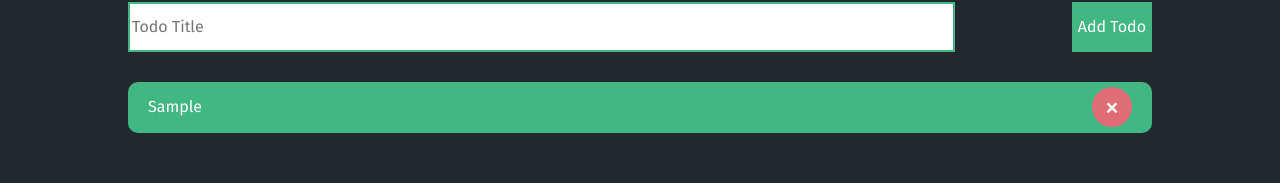
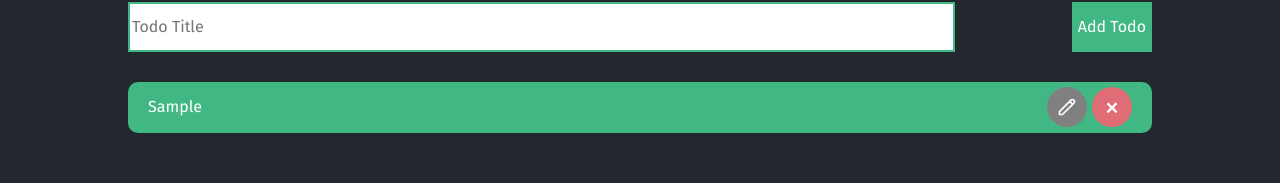
Before and after one commit to ferranm99/vue-course, a Vue app in the folder todo/: page / in a window 1280 px wide. Both pictures are taken after typing "Sample" into the empty fields and a click on the button "Add Todo". Shown: the part 111-294 px from the top of the page. Built offline with nearby package versions, Linux system fonts and the light colour scheme.

Commit message:
btn component + sync Sarosi

```diff
--- a/todo/src/App.vue
+++ b/todo/src/App.vue
@@ -1,46 +1,64 @@
 <template>
   <Navbar />
+
   <main class="container">
-    <Alert :show="showAlert" text="You need to type something first!" type="warning" @close="showAlert = false" />
+    <Alert
+    message="Todo title is required"
+    :show="showAlert"
+    @close="showAlert = false" />
+
     <section>
-      <AddTodoForm @submit="passTodo" />
+      <AddTodoForm @submit="addTodo" />
     </section>
-    <TodosList ref="todos" />
+
     <section>
-
+      <Todo
+      v-for="todo in todos"
+      :key="todo.id"
+      :title="todo.title"
+      @remove="removeTodo(todo.id)" />
     </section>
   </main>
 </template>
 
 <script>
-import AddTodoForm from './components/AddTodoForm.vue';
-import Alert from './components/Alert.vue';
-import Navbar from './components/Navbar.vue';
-import TodosList from './components/TodosList.vue';
+import Alert from "./components/Alert.vue";
+import Navbar from "./components/Navbar.vue";
+import AddTodoForm from "./components/AddTodoForm.vue";
+import Todo from "./components/Todo.vue";
+
 export default {
   components: {
     Alert,
     Navbar,
     AddTodoForm,
-    TodosList
+    Todo,
   },
+
   data() {
     return {
-      showAlert: false
-    }
+      todoTitle: "",
+      todos: [],
+      showAlert: false,
+    };
   },
+
   methods: {
-    passTodo(title) {
-      if (title != "") {
-        this.$refs.todos.addTodo(title)
+    addTodo(title) {
+      if (title === "") {
+        this.showAlert = true;
+        return;
+      }else{
         this.showAlert = false;
-      } else {
-        this.showAlert = true;
       }
-
-    }
-  }
+      this.todos.push({
+        title,
+        id: Math.floor(Math.random() * 1000),
+      });
+    },
+    removeTodo(id) {
+      this.todos = this.todos.filter((todo) => todo.id !== id);
+    },
+  },
 };
 </script>
-
-<style scoped></style>
--- a/todo/src/assets/main.css
+++ b/todo/src/assets/main.css
@@ -10,6 +10,7 @@
   --danger-color: #E06C75;
   --warning-color: #E5C07B;
   --info-color: #61AFEF;
+  --secondary-color: grey;
 }
 
 html {
--- a/todo/src/components/AddTodoForm.vue
+++ b/todo/src/components/AddTodoForm.vue
@@ -1,30 +1,31 @@
 <template>
   <form class="add-todo-form">
-        <!-- v-on:input="(e) => todoTitle = e.target.value" is the same as below-->
     <input v-model="todoTitle" type="text" placeholder="Todo Title" />
     <div>
-            <button @click.prevent="submit">Add Todo</button>
+      <Btn class="btn" @click="submit">
+        Add Todo
+      </Btn>
     </div>
   </form>
 </template>
 
 <script>
+import Btn from "./Btn.vue";
 export default {
+  components: { Btn },
   data() {
     return {
       todoTitle: "",
-
     };
-
   },
-    emits: ['submit'],
-    methods:{
+  methods: {
     submit(){
-            this.$emit('submit', this.todoTitle);
+      this.$emit('submit', this.todoTitle)
       this.todoTitle = ""
     }
   },
-}
+  emits: ["submit"],
+};
 </script>
 
 <style scoped>
@@ -38,10 +39,7 @@ export default {
   border: solid 2px var(--accent-color);
 }
 
-.add-todo-form button {
-    background: var(--accent-color);
-    color: var(--text-color);
-    border: none;
+.btn {
   height: 50px;
 }
 </style>
--- a/todo/src/components/Alert.vue
+++ b/todo/src/components/Alert.vue
@@ -1,31 +1,29 @@
 <template>
-    <div v-if="show" class="alert" :style=" {backgroundColor}">
-      <div>{{ text }}</div>
+  <div v-if="show" class="alert" :style="{ backgroundColor }">
+    <div>{{ message }}</div>
     <div @click="$emit('close')" class="close-alert">&times;</div>
   </div>
 </template>
 
 <script>
 export default {
-    //props: ['show', 'text', 'type'],
-    props:{
-        text:{
+  props: {
+    message: {
       required: true,
       type: String,
     },
-        show:{
+    show: {
       required: true,
       type: Boolean,
     },
     type: {
+      required: false,
       default: "danger",
-            validator(value){
-                return ["danger", "warning", "info"].includes(value)
+      validator(value) {
+        return ["danger", "warning", "info"].includes(value);
       }
     }
   },
-
-    emits: ['close'],
 
   computed: {
     backgroundColor() {
@@ -34,9 +32,12 @@
         info: "var(--info-color)",
         warning: "var(--warning-color)",
       }
+
       return options[this.type];
     }
-    }
+  },
+
+  emits: ['close'],
 };
 </script>
 
@@ -50,9 +51,9 @@
   border-radius: 10px;
   height: 50px;
 }
-.close-alert{
+
+.close-alert {
   font-size: 50px;
   cursor: pointer;
 }
-
 </style>
--- /dev/null
+++ b/todo/src/components/Btn.vue
@@ -0,0 +1,61 @@
+<template>
+    <button :style="{ backgroundColor }" @click.prevent="$emit('click')" :class="{ circle: applyCircleClass }">
+        <slot />
+    </button>
+</template>
+
+<script>
+export default {
+    props: {
+        type: {
+            required: false,
+            default: "success",
+            validator(value) {
+                const options = ["danger", "warning", "info", "success", "secondary"];
+
+                return options.includes(value);
+            },
+        },
+
+        circle: {
+            default: false,
+            type: Boolean,
+        },
+    },
+
+    computed: {
+        backgroundColor() {
+            const options = {
+                danger: "var(--danger-color)",
+                info: "var(--info-color)",
+                warning: "var(--warning-color)",
+                success: "var(--accent-color)",
+                secondary: "var(--secondary-color)",
+            };
+
+            return options[this.type];
+        },
+
+        applyCircleClass() {
+            return this.circle;
+        },
+    },
+
+    emits: ["click"],
+};
+</script>
+
+<style scoped>
+button {
+    color: var(--text-color);
+    border: none;
+    cursor: pointer;
+    display: flex;
+    justify-content: center;
+    align-items: center;
+}
+
+.circle {
+    border-radius: 50%;
+}
+</style>
--- a/todo/src/components/Navbar.vue
+++ b/todo/src/components/Navbar.vue
@@ -5,7 +5,7 @@
   </nav>
 </template>
 
-<style scoped >
+<style scoped>
 .navbar {
   display: flex;
   align-items: center;
--- /dev/null
+++ b/todo/src/components/Todo.vue
@@ -0,0 +1,55 @@
+<template>
+  <div class="todo">
+    <p>{{ title }}</p>
+    <div>
+      <Btn circle type="secondary" @click="$emit('remove')" class="btn edit-todo-btn">
+        <Pencil />
+      </Btn>
+      <Btn circle type="danger" @click="$emit('remove')" class="btn">
+        &times;
+      </Btn>
+    </div>
+  </div>
+</template>
+
+<script>
+import Btn from "./Btn.vue";
+import Pencil from "./icons/Pencil.vue";
+
+export default {
+  components: { Btn, Pencil },
+  props: {
+    title: {
+      required: true,
+      type: String,
+    },
+  },
+  emits: ["remove"],
+};
+</script>
+
+<style scoped>
+.todo {
+  display: flex;
+  justify-content: space-between;
+  align-items: center;
+  background: var(--accent-color);
+  margin-top: 30px;
+  padding: 0 20px 0 20px;
+  border-radius: 10px;
+}
+
+.todo>div {
+  display: flex;
+}
+
+.edit-todo-btn {
+  margin-right: 5px;
+}
+
+.btn {
+  height: 40px;
+  width: 40px;
+  font-size: 30px;
+}
+</style>
--- a/todo/src/components/TodosList.vue
+++ /dev/null
@@ -1,53 +0,0 @@
-<template>
-    <div v-for="todo in todos" class="todo" v-bind:key="todo.id">
-        <p>{{ todo.title }}</p>
-        <div>
-            <button @click.prevent="removeTodo(todo.id)" class="remove-todo-btn">&times;</button>
-        </div>
-    </div>
-</template>
-
-<script>
-export default {
-    data() {
-        return {
-            todos: [],
-        }
-    },
-    methods: {
-        addTodo(title) {
-            this.todos.push({
-                title,
-                id: Math.floor(Math.random() * 1000)
-            })
-        },
-        removeTodo(id) {
-            this.todos = this.todos.filter(todo => todo.id !== id)
-        }
-    }
-
-}
-</script>
-
-<style>
-.todo {
-    display: flex;
-    justify-content: space-between;
-    align-items: center;
-    background: var(--accent-color);
-    margin-top: 30px;
-    padding: 0 20px 0 20px;
-    border-radius: 10px;
-}
-
-.remove-todo-btn {
-    border-radius: 50%;
-    border: none;
-    height: 40px;
-    width: 40px;
-    font-size: 30px;
-    color: var(--text-color);
-    background: var(--danger-color);
-    cursor: pointer;
-}
-</style>
--- /dev/null
+++ b/todo/src/components/icons/Pencil.vue
@@ -0,0 +1,17 @@
+<template>
+    <svg xmlns="http://www.w3.org/2000/svg" class="h-6 w-6" fill="none" viewBox="0 0 24 24" stroke="currentColor"
+        stroke-width="2" :style="{ height: size, width: size }">
+        <path stroke-linecap="round" stroke-linejoin="round"
+            d="M15.232 5.232l3.536 3.536m-2.036-5.036a2.5 2.5 0 113.536 3.536L6.5 21.036H3v-3.572L16.732 3.732z" />
+    </svg>
+</template>
+
+<script>
+export default {
+    props: {
+        size: {
+            default: "20px",
+        },
+    },
+};
+</script>
```
Lines whose indentation alone changed are shown as unchanged.
